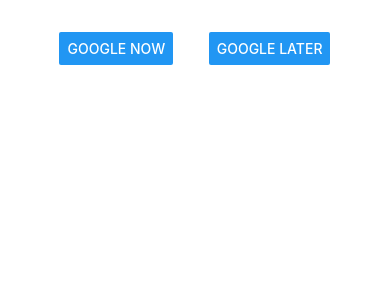
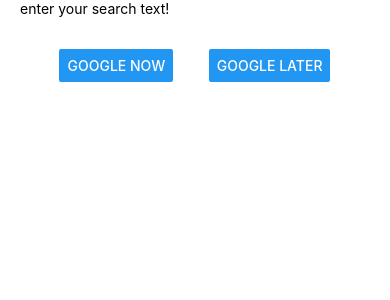
Before and after one commit to jinpark9/googler, a React Native app: screen / in a window 390 px wide. Shown: the top 300 px of the page. Built offline with nearby package versions, Linux system fonts and the light colour scheme; what react-native would draw is missing.

Commit message:
Flush out TextInput function -convert App.js from function to class

```diff
--- a/src/Components/App.js
+++ b/src/Components/App.js
@@ -13,20 +13,31 @@
   ScrollView,
   View,
   Text,
+  TextInput,
   StatusBar,
   Image,
   Button
 } from 'react-native';
 
 import {
-  Header,
-  LearnMoreLinks,
   Colors,
-  DebugInstructions,
-  ReloadInstructions,
 } from 'react-native/Libraries/NewAppScreen';
 
-const App: () => React$Node = () => {
+class App extends React.Component {
+  constructor () {
+    super();
+    this.state = {
+      searchText:"",
+    };
+  }
+
+  updateSearchText(inputText) {
+    this.setState( {
+      searchText:inputText
+    });
+  }
+
+  render() {
     return (
       <>
         <StatusBar barStyle="dark-content" />
@@ -34,7 +45,8 @@
           <ScrollView
             contentInsetAdjustmentBehavior="automatic"
             style={styles.scrollView}>
-          {/* <Header /> */}
+
+            {/* googler image */}
             <View>
               <Image
                 style={{
@@ -46,12 +58,19 @@
                 resizeMode="cover"
               />
             </View>
-          {/* {global.HermesInternal == null ? null : (
-            <View style={styles.engine}>
-              <Text style={styles.footer}>Engine: Hermes</Text>
+            <View style={styles.body}>
+              <View>
+                <TextInput
+                  style={{
+                    height:null,
+                    borderColor:'gray',
+                    paddingLeft:20
+                  }}
+                  placeholder="enter your search text!"
+                  onChangeText={input => this.updateSearchText(input)}
+                  value={this.state.searchText}
+                />
               </View>
-          )} */}
-          <View style={styles.body}>
               <View style={styles.horizontalContainer}>
                 <Button
                   style={{
@@ -68,38 +87,13 @@
                   title="Google Later"
                 />
               </View>
-            {/* <View style={styles.sectionContainer}>
-              <Text style={styles.sectionTitle}>Step One</Text>
-              <Text style={styles.sectionDescription}>
-                Edit <Text style={styles.highlight}>App.js</Text> to change this
-                screen and then come back to see your edits.
-              </Text>
-            </View>
-            <View style={styles.sectionContainer}>
-              <Text style={styles.sectionTitle}>See Your Changes</Text>
-              <Text style={styles.sectionDescription}>
-                <ReloadInstructions />
-              </Text>
-            </View>
-            <View style={styles.sectionContainer}>
-              <Text style={styles.sectionTitle}>Debug</Text>
-              <Text style={styles.sectionDescription}>
-                <DebugInstructions />
-              </Text>
-            </View>
-            <View style={styles.sectionContainer}>
-              <Text style={styles.sectionTitle}>Learn More</Text>
-              <Text style={styles.sectionDescription}>
-                Read the docs to discover what to do next:
-              </Text>
-            </View> */}
-            {/* <LearnMoreLinks /> */}
             </View>
           </ScrollView>
         </SafeAreaView>
       </>
     );
-};
+  }
+}
 
 const styles = StyleSheet.create({
   scrollView: {
```
Lines whose indentation alone changed are shown as unchanged.
